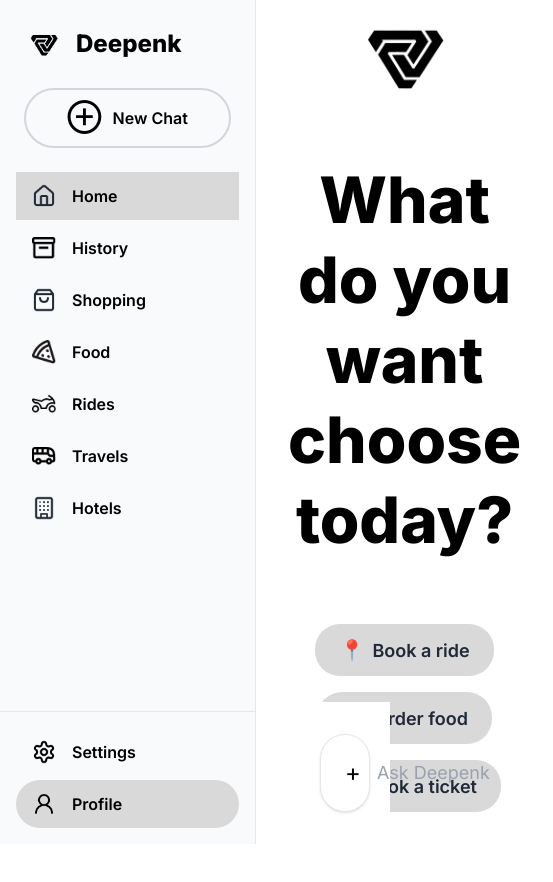
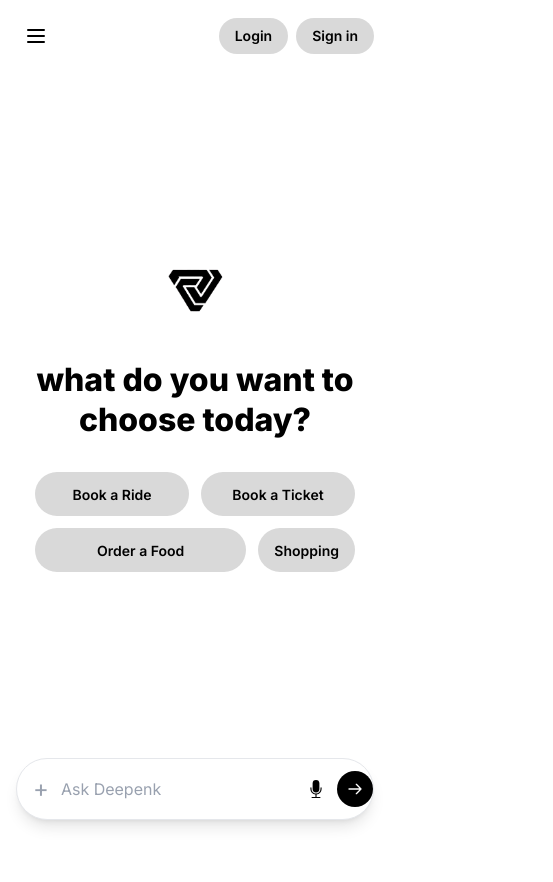
Before and after one commit to Vignesh-Kamsala/deepenk, a React (Vite) app in the folder deepenk-app/: page / in a window 390 px wide. Shown: the top 882 px of the page, 553 px wide, since content can reach past the window. Built offline with nearby package versions, Linux system fonts and the light colour scheme.

Commit message:
mobile version 0.01

```diff
--- a/deepenk-app/index.html
+++ b/deepenk-app/index.html
@@ -4,7 +4,8 @@
 <head>
   <meta charset="UTF-8" />
   <link rel="icon" type="image/svg+xml" href="/vite.svg" />
-  <meta name="viewport" content="width=device-width, initial-scale=1.0" />
+  <meta name="viewport"
+    content="width=device-width, initial-scale=1.0, maximum-scale=5.0, user-scalable=yes, viewport-fit=cover" />
   <link rel="preconnect" href="https://fonts.googleapis.com" />
   <link rel="preconnect" href="https://fonts.gstatic.com" crossorigin />
   <link href="https://fonts.googleapis.com/css2?family=Inter:wght@400;600;800&display=swap" rel="stylesheet" />
--- a/deepenk-app/src/components/layout/Layout.jsx
+++ b/deepenk-app/src/components/layout/Layout.jsx
@@ -1,12 +1,19 @@
-import React from 'react'
+import React, { useState } from 'react'
 import Sidebar from './Sidebar'
+import MobileHeader from './MobileHeader'
 import { LoginModal } from '../auth'
 
 const Layout = ({ children }) => {
+  const [isSidebarOpen, setIsSidebarOpen] = useState(false)
+
+  const toggleSidebar = () => setIsSidebarOpen(!isSidebarOpen)
+  const closeSidebar = () => setIsSidebarOpen(false)
+
   return (
     <div className="flex min-h-screen bg-white">
-      <Sidebar />
-      <main className="flex-1 ml-64">
+      <Sidebar isOpen={isSidebarOpen} onClose={closeSidebar} />
+      <MobileHeader onMenuToggle={toggleSidebar} />
+      <main className="flex-1 pt-16">
         {children}
       </main>
       <LoginModal />
--- /dev/null
+++ b/deepenk-app/src/components/layout/MobileHeader.jsx
@@ -0,0 +1,49 @@
+import React from 'react'
+import { useAuthStore } from '../../store/authStore'
+
+const MobileHeader = ({ onMenuToggle }) => {
+    const { openLoginModal } = useAuthStore()
+
+    return (
+        <header className="fixed top-0 left-0 right-0 bg-white z-40 px-4 py-4 flex items-center justify-between">
+            {/* Hamburger Menu */}
+            <button
+                onClick={onMenuToggle}
+                className="p-2 hover:bg-gray-100 rounded-lg transition-colors"
+                aria-label="Toggle menu"
+            >
+                <svg
+                    className="w-6 h-6"
+                    fill="none"
+                    stroke="currentColor"
+                    viewBox="0 0 24 24"
+                >
+                    <path
+                        strokeLinecap="round"
+                        strokeLinejoin="round"
+                        strokeWidth={2}
+                        d="M4 6h16M4 12h16M4 18h16"
+                    />
+                </svg>
+            </button>
+
+            {/* Auth Buttons */}
+            <div className="flex items-center gap-2">
+                <button
+                    onClick={openLoginModal}
+                    className="px-4 py-2 bg-[#D9D9D9] hover:bg-gray-300 rounded-full transition-colors font-semibold text-sm"
+                >
+                    Login
+                </button>
+                <button
+                    onClick={openLoginModal}
+                    className="px-4 py-2 bg-[#D9D9D9] hover:bg-gray-300 rounded-full transition-colors font-semibold text-sm"
+                >
+                    Sign in
+                </button>
+            </div>
+        </header>
+    )
+}
+
+export default MobileHeader
--- a/deepenk-app/src/components/layout/Sidebar.jsx
+++ b/deepenk-app/src/components/layout/Sidebar.jsx
@@ -8,10 +8,10 @@ import foodIcon from '../../assets/sidebar/food.png'
 import ridesIcon from '../../assets/sidebar/rides.png'
 import travelsIcon from '../../assets/sidebar/travels.png'
 import hotelsIcon from '../../assets/sidebar/hotels.png'
-import settingsIcon from '../../assets/sidebar/Settings.png'
 import userIcon from '../../assets/sidebar/user.png'
+import { BsSun } from 'react-icons/bs'
 
-const Sidebar = () => {
+const Sidebar = ({ isOpen, onClose }) => {
   const navItems = [
     { path: '/', icon: homeIcon, label: 'Home' },
     { path: '/history', icon: historyIcon, label: 'History' },
@@ -23,59 +23,68 @@ const Sidebar = () => {
   ]
 
   return (
-    <aside className="fixed left-0 top-0 h-screen w-64 bg-gray-50 border-r border-gray-200 flex flex-col">
+    <>
+      {/* Overlay */}
+      {isOpen && (
+        <div
+          className="fixed inset-0 bg-black bg-opacity-50 z-40 transition-opacity"
+          onClick={onClose}
+        />
+      )}
 
+      {/* Drawer */}
+      <aside
+        className={`fixed left-0 top-0 h-screen w-64 bg-white border-r border-gray-200 flex flex-col z-50 transform transition-transform duration-300 ${isOpen ? 'translate-x-0' : '-translate-x-full'
+          }`}
+      >
         {/* Logo Section */}
         <div className="p-6 flex items-center gap-3">
           <img
             src={logoImg}
             alt="Deepenk Logo"
-          className="w-10 h-10 object-contain"
+            className="w-8 h-8 object-contain"
           />
-        <h1 className="text-2xl font-bold text-black">Deepenk</h1>
+          <h1 className="text-xl font-bold text-black">Deepenk</h1>
         </div>
 
         {/* New Chat Button */}
-      <div className="px-6 mb-6">
-        <button className="w-full flex items-center justify-center gap-3 px-4 py-3 border-2 border-gray-300 rounded-full hover:bg-white transition-colors">
-          <span className="text-2xl font-semibold">⊕</span>
-          <span className="font-semibold text-button text-black">New Chat</span>
+        <div className="px-4 mb-4">
+          <button className="w-full flex items-center justify-center gap-2 px-4 py-2.5 border-2 border-gray-300 rounded-full hover:bg-gray-50 transition-colors">
+            <span className="text-xl font-semibold">⊕</span>
+            <span className="font-semibold text-sm text-black">New Chat</span>
           </button>
         </div>
 
         {/* Navigation */}
-      <nav className="flex-1 px-4 space-y-1">
+        <nav className="flex-1 px-3 space-y-1">
           {navItems.map(({ path, icon, label }) => (
             <NavLink
               key={path}
               to={path}
+              onClick={onClose}
               className={({ isActive }) =>
-              `flex items-center gap-4 px-4 py-3 rounded-25 transition-colors ${isActive ? 'bg-[#D9D9D9]' : 'hover:bg-gray-100'}
+                `flex items-center gap-3 px-4 py-3 rounded-lg transition-colors ${isActive ? 'bg-gray-100' : 'hover:bg-gray-50'
                 }`
               }
             >
-            <img src={icon} alt={label} className="w-6 h-6 object-contain" />
-            <span className="font-semibold text-button text-black">{label}</span>
+              <img src={icon} alt={label} className="w-5 h-5 object-contain" />
+              <span className="font-semibold text-sm text-black">{label}</span>
             </NavLink>
           ))}
         </nav>
 
         {/* Bottom Section */}
-      <div className="p-4 border-t border-gray-200 space-y-1">
-
-        <button className="flex items-center gap-4 px-4 py-3 rounded-25 hover:bg-gray-100 transition-colors w-full">
-          <img src={settingsIcon} alt="Settings" className="w-6 h-6 object-contain" />
-          <span className="font-semibold text-button text-black">Settings</span>
+        <div className="p-4 border-t border-gray-200 space-y-2">
+          <button className="flex items-center gap-3 px-4 py-3 rounded-full hover:bg-gray-50 transition-colors w-full">
+            <div className="w-8 h-8 bg-gray-200 rounded-full flex items-center justify-center">
+              <img src={userIcon} alt="Profile" className="w-4 h-4 object-contain" />
+            </div>
+            <span className="font-semibold text-sm text-black">Profile</span>
+            <BsSun className="ml-auto text-lg" />
           </button>
-
-        <button className="flex items-center gap-4 px-4 py-3 rounded-full bg-[#D9D9D9] hover:bg-gray-300 transition-colors w-full">
-          <img src={userIcon} alt="Profile" className="w-6 h-6 object-contain" />
-          <span className="font-semibold text-button text-black">Profile</span>
-        </button>
-
         </div>
-
       </aside>
+    </>
   )
 }
 
--- a/deepenk-app/src/components/sections/HomePage.jsx
+++ b/deepenk-app/src/components/sections/HomePage.jsx
@@ -5,54 +5,53 @@ import { BsMicFill } from 'react-icons/bs'
 
 const HomePage = () => {
   return (
-    <div className="min-h-screen flex flex-col bg-white relative">
+    <div className="min-h-screen flex flex-col bg-white relative pb-32">
 
       {/* Center Content */}
-      <div className="flex-1 flex flex-col items-center justify-center px-8 pb-40">
+      <div className="flex-1 flex flex-col items-center justify-center px-6">
 
         {/* Logo */}
-        <div className="mb-12">
+        <div className="mb-8">
           <img
             src={logoImg}
             alt="Deepenk Logo"
-            className="w-28 h-28 object-contain"
+            className="w-20 h-20 object-contain"
           />
         </div>
 
         {/* Main Heading */}
-        <h1 className="text-[64px] font-extrabold leading-tight text-center mb-16 text-black max-w-5xl">
-          What do you want choose today?
+        <h1 className="text-[32px] font-bold leading-tight text-center mb-8 text-black max-w-sm">
+          what do you want to choose today?
         </h1>
 
         {/* Action Buttons */}
-        <div className="flex gap-4 flex-wrap justify-center">
-
-          <button className="flex items-center gap-2 px-6 py-3 bg-[#D9D9D9] hover:bg-gray-300 rounded-[25px] transition-colors">
-            <span className="text-xl">📍</span>
-            <span className="font-semibold text-[18px] text-[#1F2937]">Book a ride</span>
+        <div className="flex flex-col gap-3 w-full max-w-xs mb-6">
+          <div className="flex gap-3">
+            <button className="flex-1 px-4 py-2.5 bg-[#D9D9D9] hover:bg-gray-300 rounded-full transition-colors">
+              <span className="font-semibold text-sm text-black">Book a Ride</span>
             </button>
-
-          <button className="flex items-center gap-2 px-6 py-3 bg-[#D9D9D9] hover:bg-gray-300 rounded-[25px] transition-colors">
-            <span className="text-xl">🍕</span>
-            <span className="font-semibold text-[18px] text-[#1F2937]">Order food</span>
+            <button className="flex-1 px-4 py-2.5 bg-[#D9D9D9] hover:bg-gray-300 rounded-full transition-colors">
+              <span className="font-semibold text-sm text-black">Book a Ticket</span>
             </button>
-
-          <button className="flex items-center gap-2 px-6 py-3 bg-[#D9D9D9] hover:bg-gray-300 rounded-[25px] transition-colors">
-            <span className="text-xl">🎫</span>
-            <span className="font-semibold text-[18px] text-[#1F2937]">Book a ticket</span>
+          </div>
+          <div className="flex gap-3">
+            <button className="flex-1 px-4 py-2.5 bg-[#D9D9D9] hover:bg-gray-300 rounded-full transition-colors">
+              <span className="font-semibold text-sm text-black">Order a Food</span>
             </button>
-
+            <button className="px-4 py-2.5 bg-[#D9D9D9] hover:bg-gray-300 rounded-full transition-colors">
+              <span className="font-semibold text-sm text-black">Shopping</span>
+            </button>
           </div>
         </div>
 
+      </div>
+
       {/* Bottom Input Section - Fixed to bottom */}
-      <div className="fixed bottom-0 left-64 right-0 px-16 py-8 bg-white">
-        <div className="max-w-3xl mx-auto">
-
-          <div className="flex items-center gap-4 bg-white border border-gray-200 rounded-full px-6 py-4 shadow-sm">
+      <div className="fixed bottom-0 left-0 right-0 px-4 py-6 bg-white">
+        <div className="flex items-center gap-3 bg-white border border-gray-200 rounded-full px-4 py-3 shadow-lg max-w-md mx-auto">
 
           {/* Plus Icon */}
-            <button className="text-2xl text-black hover:text-gray-600 transition-colors flex-shrink-0">
+          <button className="text-2xl text-gray-400 hover:text-gray-600 transition-colors flex-shrink-0">
             +
           </button>
 
@@ -60,20 +59,21 @@ const HomePage = () => {
           <input
             type="text"
             placeholder="Ask Deepenk"
-              className="flex-1 outline-none text-lg placeholder-gray-400 bg-transparent font-normal"
+            className="flex-1 outline-none text-base placeholder-gray-400 bg-transparent font-normal"
           />
 
           {/* Voice Icon */}
           <button className="text-black hover:text-gray-600 transition-colors flex-shrink-0">
-              <BsMicFill className="text-xl" />
+            <BsMicFill className="text-lg" />
           </button>
 
           {/* Send Button */}
-            <button className="bg-[#D9D9D9] hover:bg-gray-300 rounded-full p-3 transition-colors flex-shrink-0">
-              <img src={submitIcon} alt="Send" className="w-5 h-5 object-contain" />
+          <button className="bg-black hover:bg-gray-800 rounded-full p-2.5 transition-colors flex-shrink-0">
+            <svg className="w-4 h-4 text-white" fill="none" stroke="currentColor" viewBox="0 0 24 24">
+              <path strokeLinecap="round" strokeLinejoin="round" strokeWidth={2} d="M14 5l7 7m0 0l-7 7m7-7H3" />
+            </svg>
           </button>
 
-          </div>
         </div>
       </div>
 
--- a/deepenk-app/src/styles/index.css
+++ b/deepenk-app/src/styles/index.css
@@ -18,5 +18,20 @@
     font-family: 'Inter', system-ui, sans-serif;
     -webkit-font-smoothing: antialiased;
     -moz-osx-font-smoothing: grayscale;
+    /* Mobile optimizations */
+    -webkit-tap-highlight-color: transparent;
+    touch-action: manipulation;
+  }
+
+  /* Ensure mobile-first layout */
+  html {
+    overflow-x: hidden;
+  }
+
+  /* Better touch targets for mobile */
+  button,
+  a {
+    -webkit-tap-highlight-color: transparent;
+    touch-action: manipulation;
   }
 }
```
Also changed, not shown: deepenk-app/src/components/auth/LoginModal.jsx (+19 -19 lines). Lines whose indentation alone changed are shown as unchanged.
